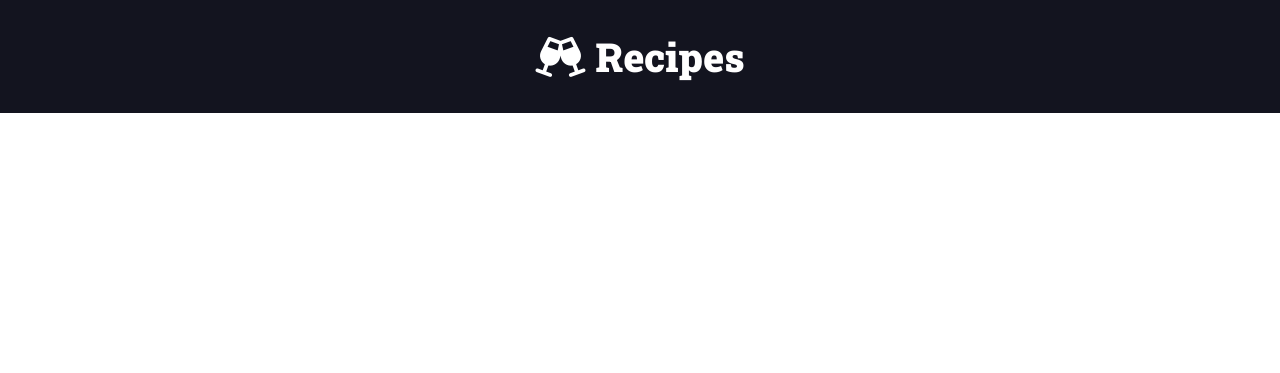
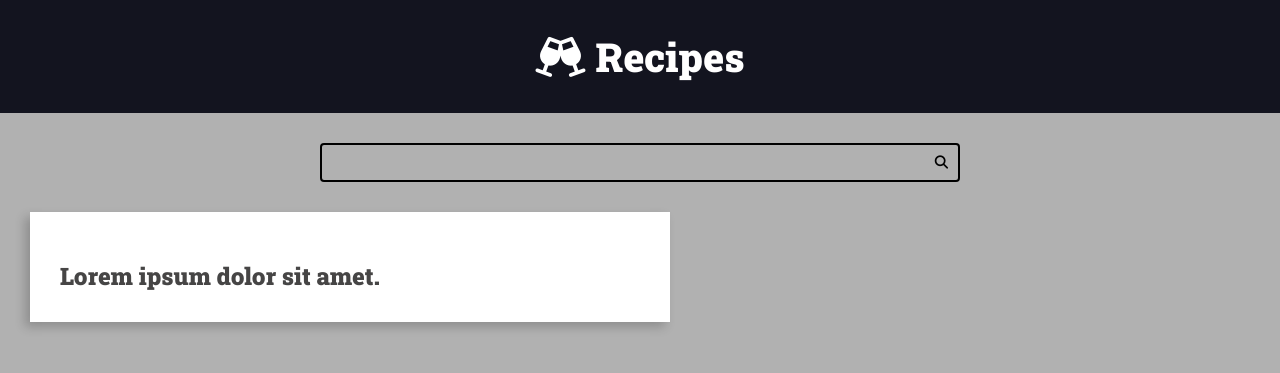
Before and after one commit to GabrielTeodoroSan/django-repository, a Django app: page / in a window 1280 px wide. Shown: the top 373 px of the page. Run offline with Django 4.2, Linux system fonts and the light colour scheme; some libraries are stand-ins or nearby versions.

Commit message:
Creating a grid of recipes and styling.

```diff
--- a/recipes/templates/recipes/pages/home.html
+++ b/recipes/templates/recipes/pages/home.html
@@ -1,15 +1,20 @@
 {% include 'recipes/partials/head.html' %}
 
     <body>
-        <header class="main-header-container">
-            <div class="main-header container">
-                <h1>
-                    <a class='main-logo' href="/">
-                        <i class="fa-solid fa-champagne-glasses main-logo-icon"></i>
-                        <span class='main-logo-text'> Recipes </span>
-                    </a>
-                </h1>
+        {% include 'recipes/partials/header.html' %}
+        {% include 'recipes/partials/search.html' %}
+
+        <div class="main-containt-container">
+            <div class="main-content container main-content-list">
+                <div class="recipe recipe-list-item">
+                    <div class="recipe-cover">
+                        <img src="https://via.placeholder.com/1280x720.png/09f/fff%20C/O%20https://placeholder.com/" alt="">
+                    </div>
+                    <div class="recipe-title-container">
+                        <h2 class="recipe-title">Lorem ipsum dolor sit amet.</h2>
+                    </div>
+                </div>
             </div>
-        </header>
+        </div>
     </body>
 </html>
--- a/recipes/templates/recipes/partials/head.html
+++ b/recipes/templates/recipes/partials/head.html
@@ -31,6 +31,8 @@
         body {
             font-size: 1.6rem;
             font-family: sans-serif;
+            background-color: rgb(177, 177, 177);
+            color: rgb(70, 69, 69);
         }
 
         .container {
@@ -59,6 +61,83 @@
             margin-right: 1rem;
         }
 
+        .search-form {
+            border: .2rem solid black;
+            max-width: 64rem;
+            margin: 0 auto;
+            border-radius: .4rem;
+            position: relative;
+            transition: all 300ms ease-in-out;
+        }
+
+        .search-form:focus-within {
+            border-color: rgb(4, 4, 161);
+            background-color: white;
+        }
+
+        .search-form:focus-within .search-btn{
+            color: rgb(4, 4, 161);
+            background-color: white;
+        }
+
+        .search-btn, .search-input {
+            border: none;
+            background: none;
+            outline: none;
+            padding: 1rem;
+            transition: all 300ms ease-in-out;
+        }
+
+        .search-input {
+            width: 100%;
+            padding-right: 3rem;
+        }
+
+        .search-btn {
+            position: absolute;
+            top: 0;
+            right: 0;
+        }
+
+        .search-btn:focus {
+            outline: solid .1rem rgb(4, 4, 161);
+            background-color: rgba(0, 0, 0, .05);
+        }
+
+        .main-content {
+            padding-top: 0;
+        }
+
+        .main-content-list {
+            display: grid;
+            grid-template-columns: repeat(auto-fit, minmax(340px, 1fr));
+            gap: 4rem;
+        }
+
+        .recipe {
+            background-color: white;
+            box-shadow: -5px 5px 10px rgba(0, 0, 0, .2);
+            transform: scale(1);
+            transition: all 300ms ease-in-out;
+        }
+
+        .recipe img {
+            max-width: 100%;
+        }
+
+        .recipe-list-item {
+            max-width: 64rem;
+        }
+
+        .recipe-list-item:hover {
+            transform: scale(1.02);
+            box-shadow: -8px 8px 18px rgba(0, 0, 0, .25);
+        }
+
+        .recipe-title-container {
+            padding: 3rem;
+        }
+
     </style>
     <title>Home</title>
 </head>
--- /dev/null
+++ b/recipes/templates/recipes/partials/header.html
@@ -0,0 +1,10 @@
+<header class="main-header-container">
+    <div class="main-header container">
+        <h1>
+            <a class='main-logo' href="/">
+                <i class="fa-solid fa-champagne-glasses main-logo-icon"></i>
+                <span class='main-logo-text'> Recipes </span>
+            </a>
+        </h1>
+    </div>
+</header>
--- /dev/null
+++ b/recipes/templates/recipes/partials/search.html
@@ -0,0 +1,8 @@
+<div class="search-container">
+    <div class="container">
+        <form action="" class="search-form">
+            <input type="search" name="serach" class='search-input'>
+            <button type="submit" class="search-btn"><i class="fas fa-search"></i></button>
+        </form>
+    </div>
+</div>
```
